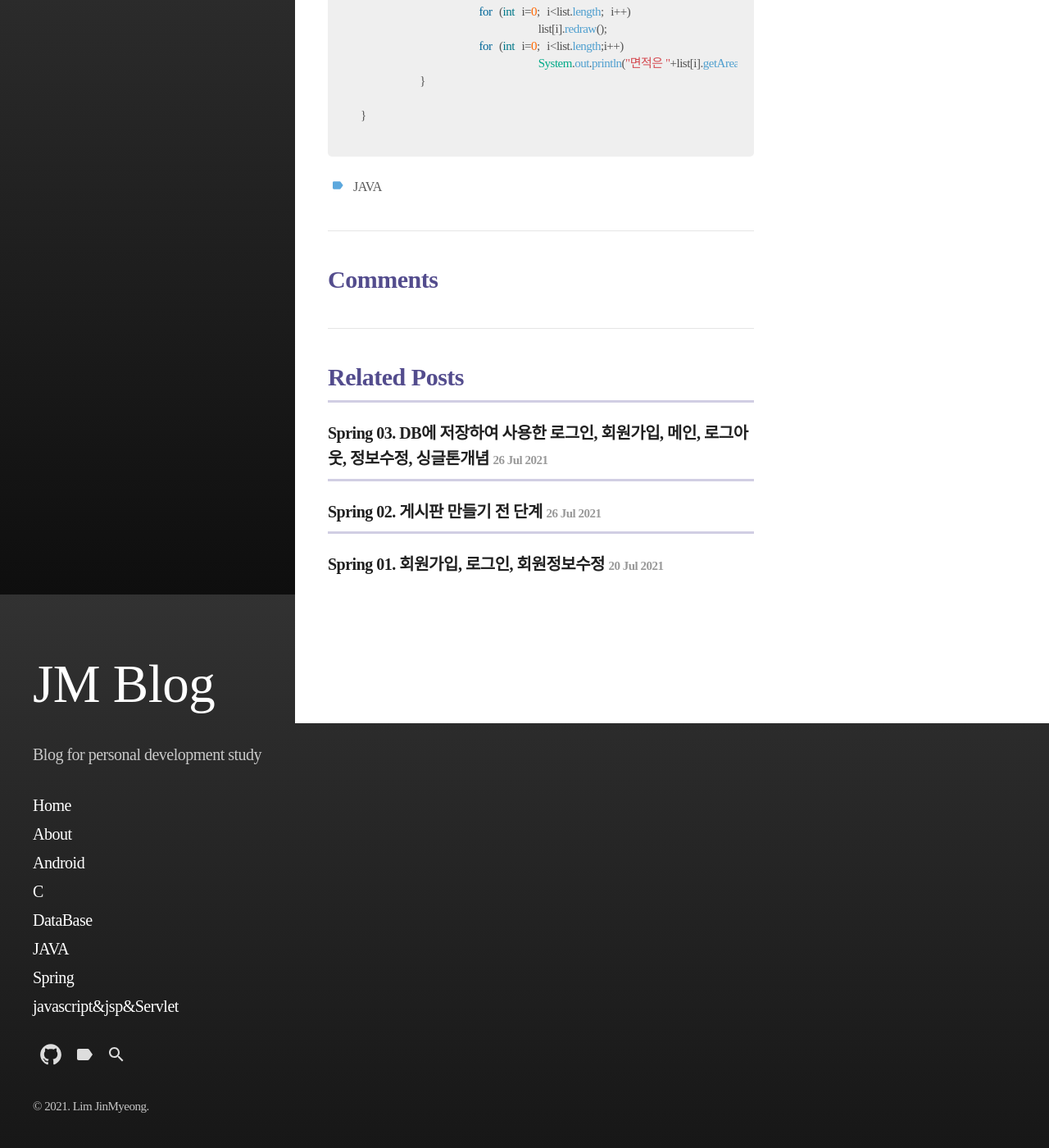
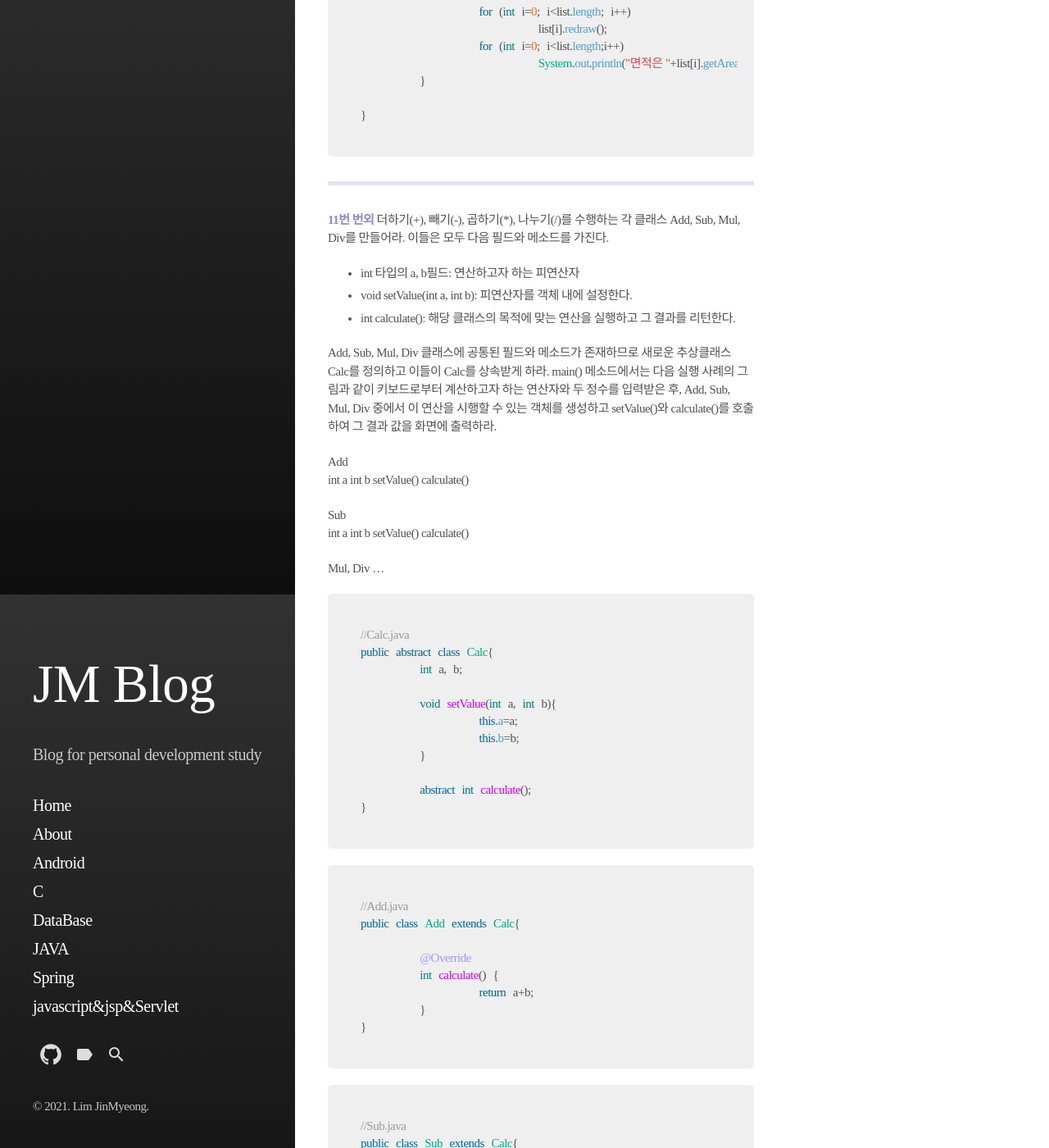
Before and after one commit to jm456789/jm456789.github.io, a Jekyll site: the page built from _posts/2021-07-15-JAVA-chapter05.md, in a window 1280 px wide and 1400 px high, scrolled down 36175 px. Shown: the whole window at 82% size. Built offline with Jekyll 4.4.1, drawn with Linux system fonts in a browser that asks for light colours; some web fonts are replaced; some of the changed text lies outside the part shown.

Commit message:
Update 2021-07-15-JAVA-chapter05.md

````diff
--- a/_posts/2021-07-15-JAVA-chapter05.md
+++ b/_posts/2021-07-15-JAVA-chapter05.md
@@ -1589,3 +1589,141 @@ public class Rect implements Shape {
 
 }
 ```
+
+---
+
+**11번 번외**
+더하기(+), 빼기(-), 곱하기(*), 나누기(/)를 수행하는 각 클래스 Add, Sub, Mul, Div를 만들어라. 이들은 모두 다음 필드와 메소드를 가진다.
+
+* int 타입의 a, b필드: 연산하고자 하는 피연산자
+* void setValue(int a, int b): 피연산자를 객체 내에 설정한다.
+* int calculate(): 해당 클래스의 목적에 맞는 연산을 실행하고 그 결과를 리턴한다.
+
+Add, Sub, Mul, Div 클래스에 공통된 필드와 메소드가 존재하므로 새로운 추상클래스 Calc를 정의하고 이들이 Calc를 상속받게 하라. main() 메소드에서는 다음 실행 사례의 그림과 같이 키보드로부터 계산하고자 하는 연산자와 두 정수를 입력받은 후, Add, Sub, Mul, Div 중에서 이 연산을 시행할 수 있는 객체를 생성하고 setValue()와 calculate()를 호출하여 그 결과 값을 화면에 출력하라.
+
+Add
+int a
+int b
+setValue()
+calculate()
+
+Sub
+int a
+int b
+setValue()
+calculate()
+
+Mul, Div ...
+
+```java
+//Calc.java
+public abstract class Calc{
+	int a, b;
+
+	void setValue(int a, int b){
+		this.a=a;
+		this.b=b;
+	}
+
+	abstract int calculate();
+}
+```
+
+```java
+//Add.java
+public class Add extends Calc{
+
+	@Override
+	int calculate() {
+		return a+b;
+	}
+}
+```
+
+```java
+//Sub.java
+public class Sub extends Calc{
+
+	@Override
+	int calculate() {
+		return a-b;
+	}
+}
+
+```
+
+```java
+//Mul.java
+public class Mul extends Calc{
+
+	@Override
+	int calculate() {
+		return a*b;
+	}
+}
+```
+
+```java
+//Div.java
+public class Div extends Calc{
+
+	@Override
+	int calculate() {
+		return a/b;
+	}
+}
+```
+
+```java
+//Calculate.java
+import java.util.Scanner;
+
+public class Calculate {
+
+	static void prn() {
+		System.out.println("1. ADD");
+		System.out.println("2. SUBTRACT");
+		System.out.println("3. MULTIPLY");
+		System.out.println("4. DIVIDE");
+		System.out.println("5. EXITE");
+		System.out.print("메뉴 선택 >>");
+	}
+
+	public static void main(String[] args) {
+		Scanner scanner = new Scanner(System.in);
+
+		Calc cc = null;
+
+		while(true) {
+			prn();
+			int choice = scanner.nextInt();
+
+			switch(choice) {
+				case 1 :
+					cc = new Add();
+					break;
+				case 2 :
+					cc = new Sub();
+					break;
+				case 3 :
+					cc = new Mul();
+					break;
+				case 4 :
+					cc = new Div();
+					break;
+				case 5 :
+					System.out.println("종료합니다..");
+					return;
+				default :
+					System.out.println("범위 밖 번호 입력. 다시 선택하세요");
+					break;
+			}
+
+			System.out.println("두 정수 입력");
+			cc.setValue(scanner.nextInt(), scanner.nextInt());
+
+			System.out.println("결과 :" + cc.calculate());
+		}
+	}
+}
+```
````
